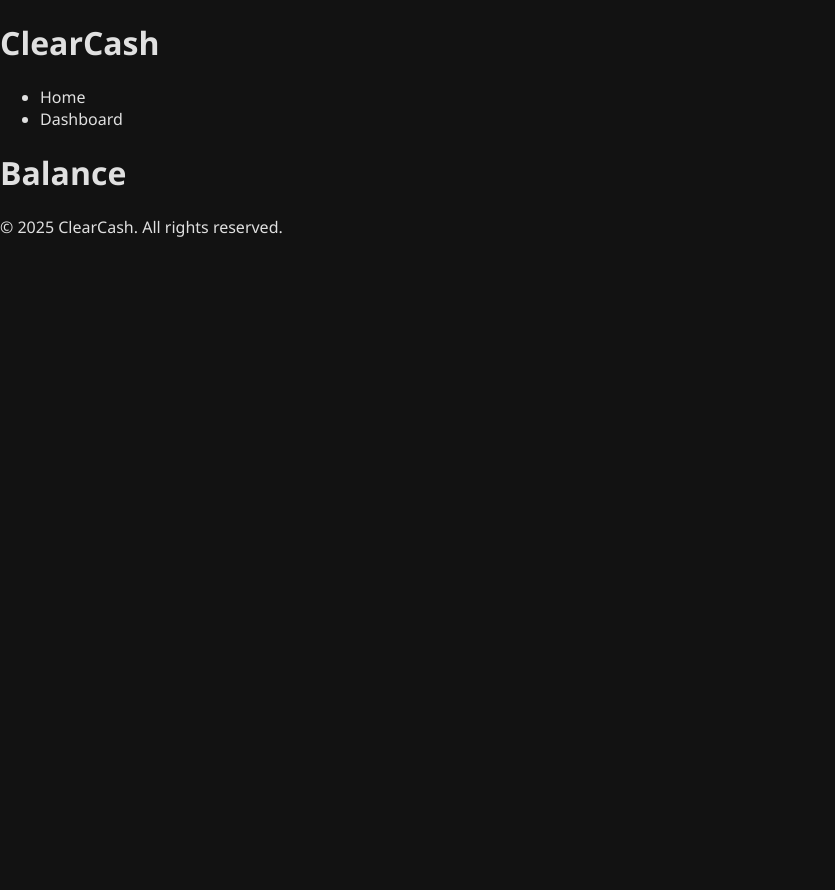
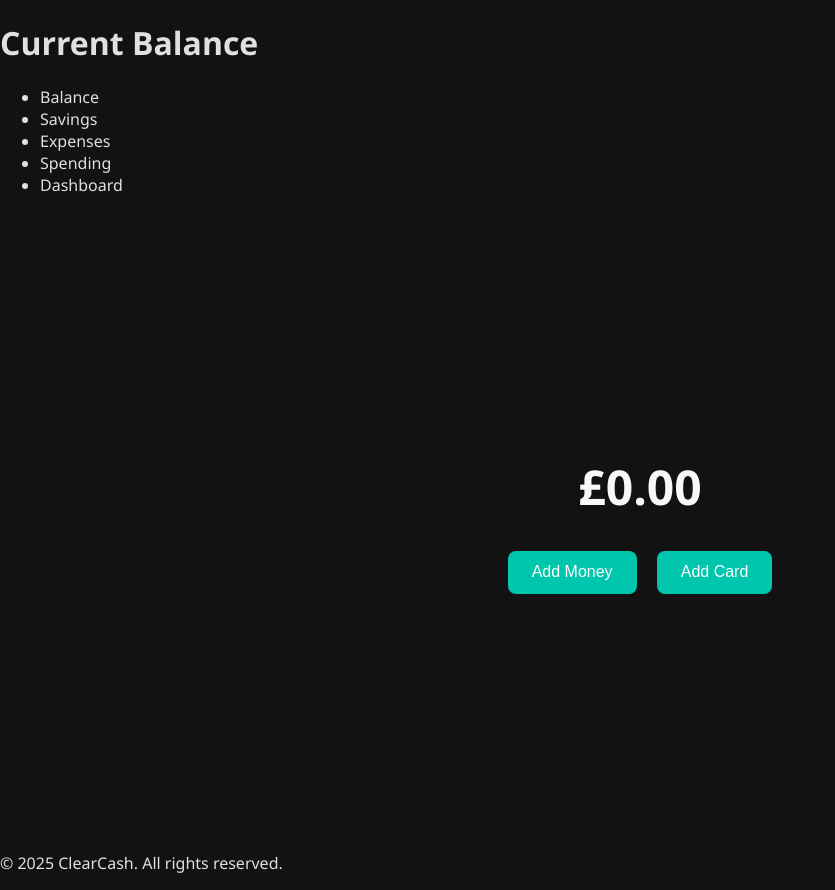
Before and after one commit to umarhuss/expense_tracker, a Flask app: page /balance in a window 1280 px wide. Shown: the whole page, without its empty margins (0-835 px from the left). Before the commit the page ends 237 px from the top, so only its background shows below. Run offline with Flask 3, Linux system fonts and the light colour scheme.

Commit message:
added sidebar and css

```diff
--- a/app/static/css/styles.css
+++ b/app/static/css/styles.css
@@ -40,3 +40,37 @@ a {
 a:hover {
     color: #00bfff; /* Light blue on hover */
 }
+
+/* Balance Page */
+
+.balance_section {
+    display: flex;
+    flex-direction: column;
+    align-items: center;
+    justify-content: center;
+    padding: 2rem;
+    min-height: 70vh;
+}
+
+.number_balance {
+    font-size: 3rem;
+    font-weight: bold;
+    margin-bottom: 2rem;
+    color: #f8f8f8;
+}
+
+.balance_button button {
+    background-color: #00c6ad;
+    color:  #ffffff;
+    padding: 0.8rem 1.5rem;
+    border: none;
+    border-radius: 8px;
+    font-size: 1rem;
+    margin: 0 0.5rem;
+    cursor: pointer;
+    transition: background-color 0.3s;
+}
+
+.balance_button button:hover {
+    background-color: #00a491;
+}
--- a/app/templates/Balance.html
+++ b/app/templates/Balance.html
@@ -1,6 +1,26 @@
 {% extends "base.html" %}
 
+{% block header %}
+    <!-- # Custom header -->
+    <header class="Tile-header">
+        <h1>Current Balance</h1>
+    </header>
+{% endblock %}
+
+{% block sidebar %}
+    {% include '_sidebar.html' with context %}
+{% endblock %}
+
 {% block content %}
-    <h1>Balance</h1>
+    <div class="balance_section">
+        <div class="number_balance">
+            £{{ "%.2f"|format(current_balance) }}
+        </div>
+
+        <div class="balance_button">
+            <button>Add Money</button>
+            <button>Add Card</button>
+        </div>
+    </div>
 
 {% endblock %}
--- /dev/null
+++ b/app/templates/_sidebar.html
@@ -0,0 +1,14 @@
+        <!-- Sidebar -->
+        <aside class="sidebar">
+            <ul>
+                <li><a href="{{url_for('balance')}}">Balance</a></li>
+                <li><a href="{{url_for('savings')}}">Savings</a></li>
+                <li><a href="{{url_for('expenses')}}">Expenses</a></li>
+                <li><a href="{{url_for('spendings')}}">Spending</a></li>
+                <!-- Placeholder for add account/card-->
+
+                {% if show_dashboard_link %}
+                <li><a href="{{url_for('dashboard')}}">Dashboard</a></li>
+                {% endif %}
+            </ul>
+        </aside>
--- a/app/templates/base.html
+++ b/app/templates/base.html
@@ -9,7 +9,14 @@
 </head>
 <body>
     <!-- # Incorporate header from file -->
-    {% include 'header.html' %}
+    {% block header %}
+        {% include 'header.html' %}
+    {% endblock %}
+
+    <div class="page-layout">
+        {% block sidebar %}
+        {% endblock %}
+    </div>
 
     <!-- # Main content area -->
     <div class="content">
--- a/run.py
+++ b/run.py
@@ -1,8 +1,11 @@
-from flask import Flask, render_template
+from flask import Flask, redirect, render_template, request, url_for
 
 # Create an instance of the Flask class
 # Template folder tells flask where to look for templates
 app = Flask(__name__, template_folder="app/templates", static_folder="app/static")
+
+# variable to hold current balance temporarily
+current_balance = 0.00
 
 
 # Use @app to render pages it is a decorator so a function must go below
@@ -18,28 +21,42 @@ def dashboard():
     return render_template("Dashboard.html")
 
 
-@app.route("/balance")
+@app.route("/balance", methods=["GET"])
 def balance():
     # This goes to the balance page
-    return render_template("Balance.html")
+    return render_template(
+        "Balance.html", show_dashboard_link=True, current_balance=current_balance
+    )
 
 
 @app.route("/expenses")
 def expenses():
     # This goes to the expenses page
-    return render_template("Expenses.html")
+    return render_template("Expenses.html", show_dashboard_link=True)
 
 
 @app.route("/spendings")
 def spendings():
     # This goes to the spending page
-    return render_template("Spendings.html")
+    return render_template("Spendings.html", show_dashboard_link=True)
 
 
 @app.route("/savings")
 def savings():
     # This goes to the savings page
-    return render_template("Savings.html")
+    return render_template("Savings.html", show_dashboard_link=True)
+
+
+# route for the add money form
+@app.route("/add_money, methods=['POST'])")
+def add_money():
+    global current_balance
+    # Get information from the form
+    amount = float(request.form.get("amount"))
+    # Add this to the current balance
+    current_balance += amount
+    # Redirect to current balance page
+    return redirect(url_for("balance", 0))
 
 
 if __name__ == "__main__":
```
Also changed, not shown: app/templates/Dashboard.html (+4 -10 lines), app/templates/Expenses.html (+12 -1 lines), app/templates/Savings.html (+12 -1 lines), app/templates/Spendings.html (+12 -1 lines).
